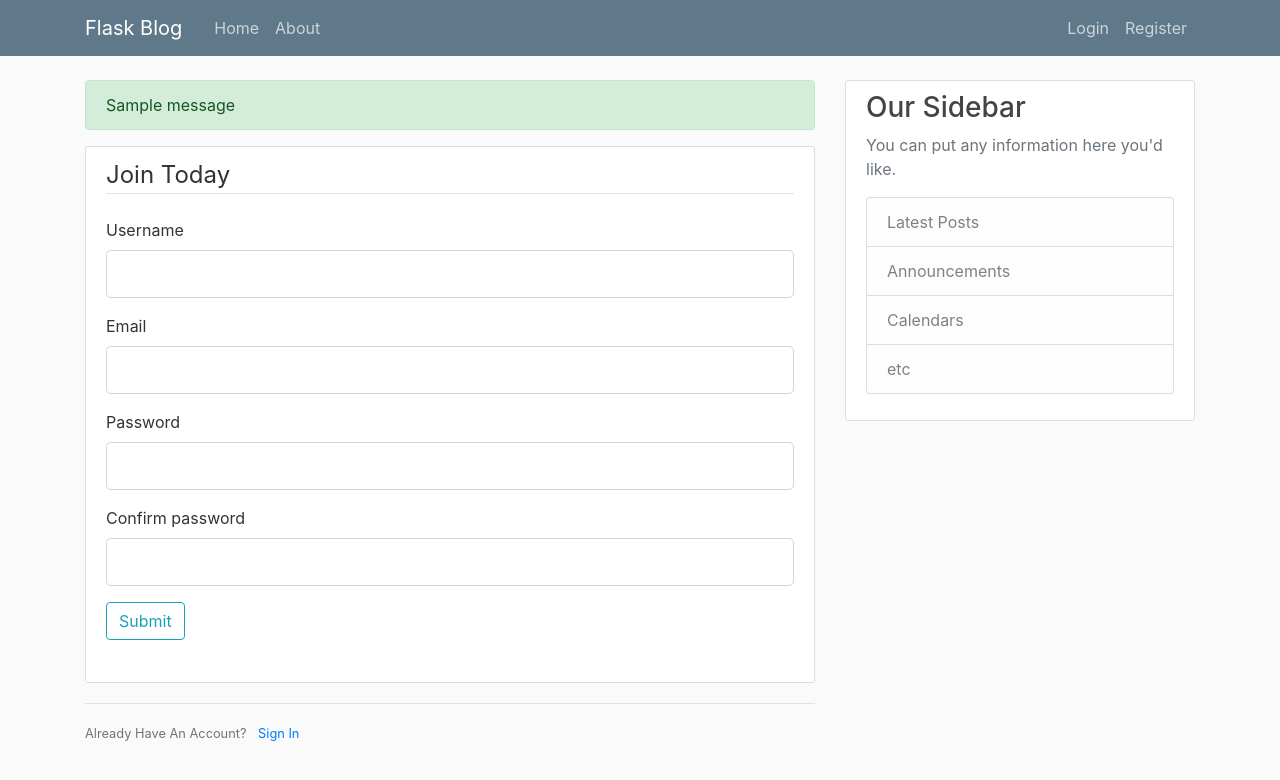
After one commit to chewzzz1014/flask-projects, a Flask app: template flask-blog/templates/register.html in a window 1280 px wide. The commit adds this page. Shown: the top 780 px of the page. Run offline with Flask 2, Linux system fonts and the light colour scheme; the template is opened without the code that fills it: most values are stand-ins (such as "Sample title", 1, 10 or a date in 2020); one stand-in notice (Sample message) is shown; form fields are guessed from the names that the template uses.

Commit message:
Add register form and validation

```diff
--- a/flask-blog/templates/layout.html
+++ b/flask-blog/templates/layout.html
@@ -44,6 +44,15 @@
     <main role="main" class="container">
         <div class="row">
             <div class="col-md-8">
+                {% with messages = get_flashed_messages(with_categories=true) %}
+                    {% if messages %}
+                        {% for category, message in messages %}
+                            <div class="alert alert-{{ category }}">
+                                {{ message }}
+                            </div>
+                        {% endfor %}
+                    {% endif %}
+                {% endwith %}
                 {% block content %}{% endblock %}
             </div>
             <div class="col-md-4">
--- /dev/null
+++ b/flask-blog/templates/login.html
@@ -0,0 +1,5 @@
+{% extends "layout.html" %}
+
+{% block content %}
+<h1>About</h1>
+{% endblock content %}
--- /dev/null
+++ b/flask-blog/templates/register.html
@@ -0,0 +1,79 @@
+{% extends "layout.html" %}
+
+{% block content %}
+<div class="content-section">
+    <form action="/register" method="POST">
+        {{ form.hidden_tag() }}
+        <fieldset class="form-group">
+            <legend class="border-bottom mb-4">Join Today</legend>
+            <div class="form-group">
+                {{ form.username.label(class="form-control-label") }}
+
+                {% if form.username.errors %}
+                    {{ form.username(class="form-control form-control-lg is-invalid") }}
+                    <div class="invalid-feedback">
+                        {% for error in form.username.errors %}
+                            <span>{{ error }}</span>
+                        {% endfor %}
+                    </div>
+                {% else %}
+                    {{ form.username(class="form-control form-control-lg") }}
+                {% endif %}
+            </div>
+
+            <div class="form-group">
+                {{ form.email.label(class="form-control-label") }}
+                 {% if form.email.errors %}
+                    {{ form.email(class="form-control form-control-lg is-invalid") }}
+                    <div class="invalid-feedback">
+                        {% for error in form.email.errors %}
+                            <span>{{ error }}</span>
+                        {% endfor %}
+                    </div>
+                {% else %}
+                    {{ form.email(class="form-control form-control-lg") }}
+                {% endif %}
+            </div>
+
+            <div class="form-group">
+                {{ form.password.label(class="form-control-label") }}
+                 {% if form.password.errors %}
+                    {{ form.password(class="form-control form-control-lg is-invalid") }}
+                    <div class="invalid-feedback">
+                        {% for error in form.password.errors %}
+                            <span>{{ error }}</span>
+                        {% endfor %}
+                    </div>
+                {% else %}
+                    {{ form.password(class="form-control form-control-lg") }}
+                {% endif %}
+            </div>
+
+            <div class="form-group">
+                {{ form.confirm_password.label(class="form-control-label") }}
+                 {% if form.confirm_password.errors %}
+                    {{ form.confirm_password(class="form-control form-control-lg is-invalid") }}
+                    <div class="invalid-feedback">
+                        {% for error in form.confirm_password.errors %}
+                            <span>{{ error }}</span>
+                        {% endfor %}
+                    </div>
+                {% else %}
+                    {{ form.confirm_password(class="form-control form-control-lg") }}
+                {% endif %}
+            </div>
+
+            <div class="form-group">
+                {{ form.submit(class="btn btn-outline-info") }}
+            </div>
+
+        </fieldset>
+    </form>
+</div>
+
+<div class = "border-top pt-3">
+    <small class="text-muted">
+        Already Have An Account? <a href="{{ url_for('login') }}" class="ml-2">Sign In</a>
+    </small>
+</div>
+{% endblock content %}
```
Also changed, not shown: flask-blog/flaskblog.py (+19 -1 lines), flask-blog/forms.py (added, +32 -0 lines).
